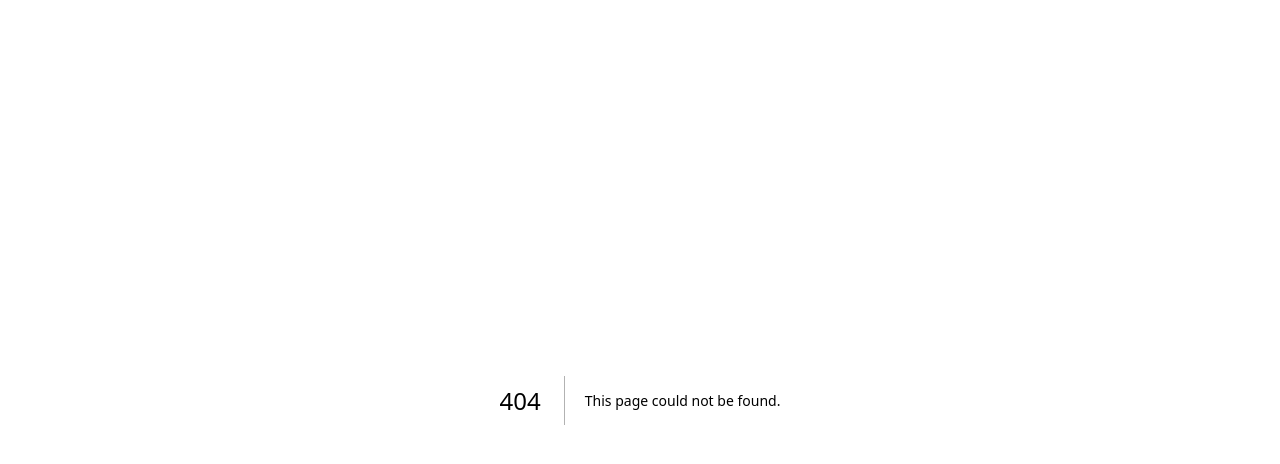
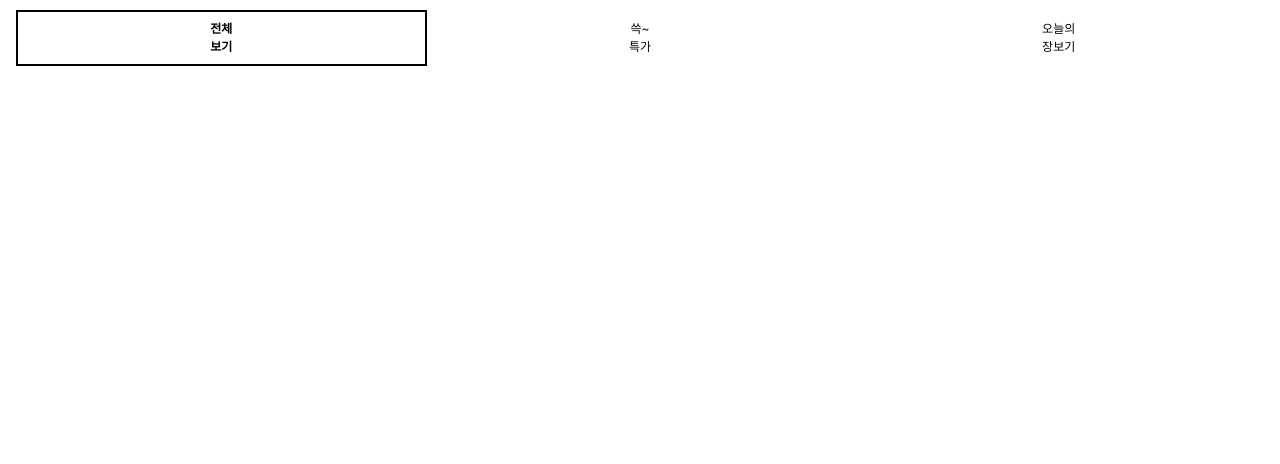
Before and after one commit to myonjin/Tyranno, a Next.js app: page /specialprice in a window 1280 px wide. Before the commit this address had no page. Shown: the top 464 px of the page. Built offline with nearby package versions, Linux system fonts and the light colour scheme.

Commit message:
style : 특가페이지

```diff
--- /dev/null
+++ b/src/app/specialprice/page.tsx
@@ -0,0 +1,26 @@
+'use client'
+// import LargeCategorySlideButton from '@/components/layouts/LargeCategorySlideButton'
+// import SpecailPrice from '@/components/widgets/SpecailPrice'
+import TabList from '@/components/pages/specialprice/TabList'
+import React, { useState } from 'react'
+
+export default function page() {
+    const TablistTitles = [
+        { title: '전체', subtitle: '보기' },
+        { title: '쓱~', subtitle: '특가' },
+        { title: '오늘의', subtitle: '장보기' },
+    ]
+
+    const handleClose = () => {
+        // 여기에 닫기 버튼을 눌렀을 때 수행할 작업을 추가할 수 있습니다.
+    }
+
+    return (
+        <div className="w-full h-100">
+            <TabList TablistTitles={TablistTitles} />
+            {/* <LargeCategorySlideButton />
+            <LargeCategoryList onClose={handleClose}/>
+            <SpecailPrice /> */}
+        </div>
+    )
+}
--- /dev/null
+++ b/src/components/pages/specialprice/TabList.tsx
@@ -0,0 +1,33 @@
+'use client'
+import Link from 'next/link'
+import React, { useState } from 'react'
+import TabListUi from '@/components/ui/TabListUi'
+
+interface TabListProps {
+    TablistTitles: string[]
+}
+
+export default function TabList({ TablistTitles }: { TablistTitles: { title: string; subtitle?: string }[] }) {
+    const [expandedTab, setExpandedTab] = useState<number | null>(0)
+
+    return (
+        <div className="w-full h-[76px]">
+            <div className="w-full h-[76px] px-4">
+                <div className="w-full h-full py-[10px]">
+                    <ul className="w-full h-full flex justify-center items-center list-none text-[12px] gap-2">
+                        {TablistTitles.map((item, index) => (
+                            <TabListUi
+                                key={index}
+                                title={item.title}
+                                subtitle={item.subtitle}
+                                titleUrl="/specialprice"
+                                isExpanded={expandedTab === index}
+                                onExpand={() => setExpandedTab(index)}
+                            />
+                        ))}
+                    </ul>
+                </div>
+            </div>
+        </div>
+    )
+}
--- /dev/null
+++ b/src/components/ui/TabListUi.tsx
@@ -0,0 +1,20 @@
+'use client'
+import Link from 'next/link'
+import React, { useState } from 'react'
+
+export default function TabListUi({ title, subtitle, titleUrl, isExpanded, onExpand }: { title: string, subtitle?: string, titleUrl: string, isExpanded: boolean, onExpand: () => void }) {
+    const handleClick = (event: React.MouseEvent) => {
+        event.preventDefault();
+        onExpand();
+    };
+
+    return (
+        <li className='w-full'>
+            <Link
+                href={titleUrl} onClick={handleClick}
+                className={`flex justify-center items-center ${isExpanded ? 'border-2 border-black font-bold' : ''}`}>
+                <p className='py-[8px] text-center'>{title}<br/>{subtitle}</p>
+            </Link>
+        </li>
+    )
+}
```
